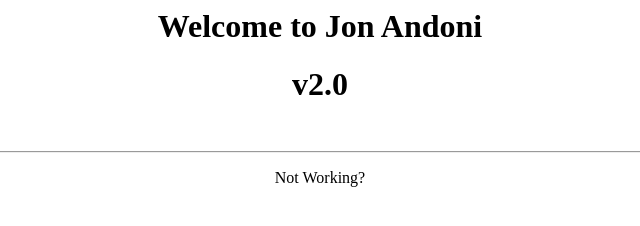
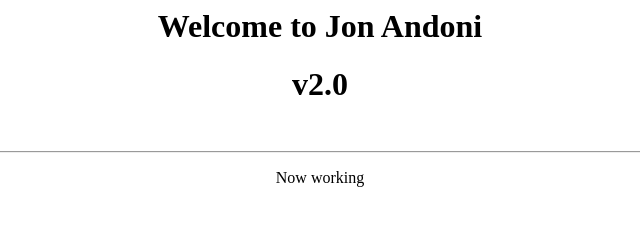
Before and after one commit to pantxisto/jenkins-example, a plain HTML site: page index.html in a window 1280 px wide. Shown: the full height of the page, 320-960 px from the left. Drawn offline with Linux system fonts and the light colour scheme.

```diff
--- a/index.html
+++ b/index.html
@@ -2,6 +2,6 @@
 	<h1>Welcome to Jon Andoni</h1>
 	<h1>v2.0</h1>
 	<br><hr>
-	<p>Not Working?</p>
+	<p>Now working</p>
 
 </center>
```
Also changed, not shown: 2 other files.
